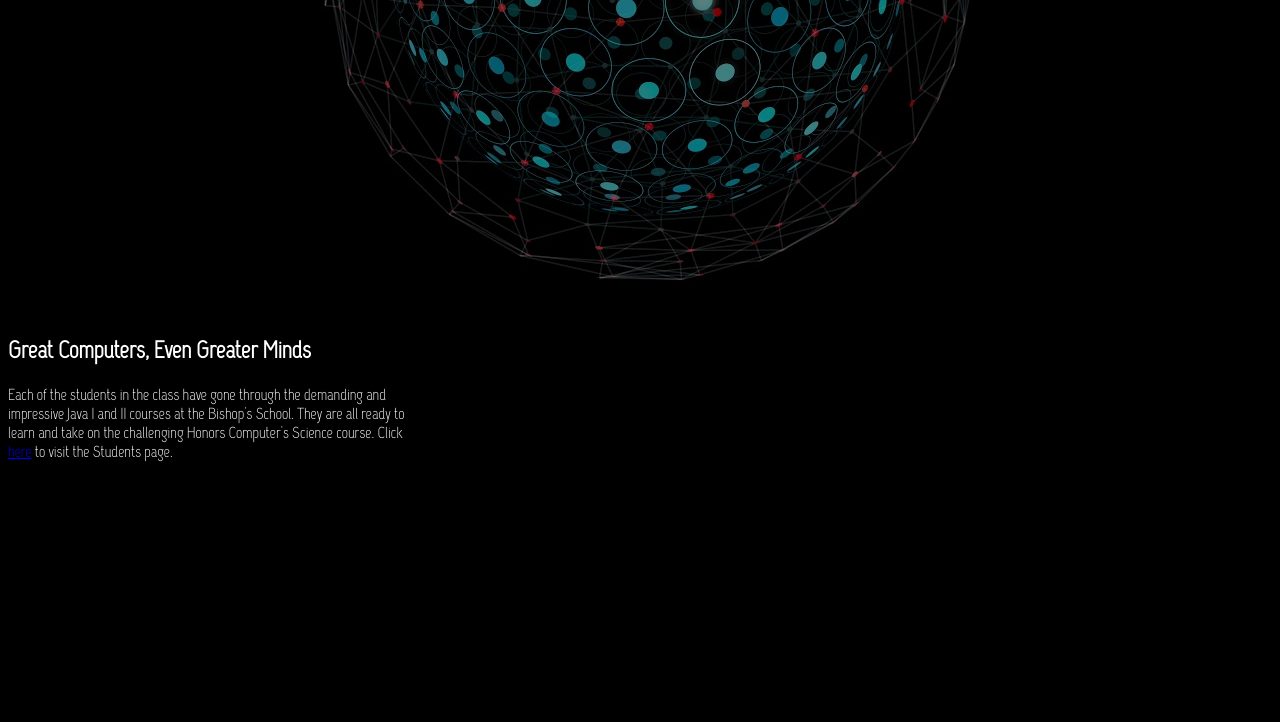
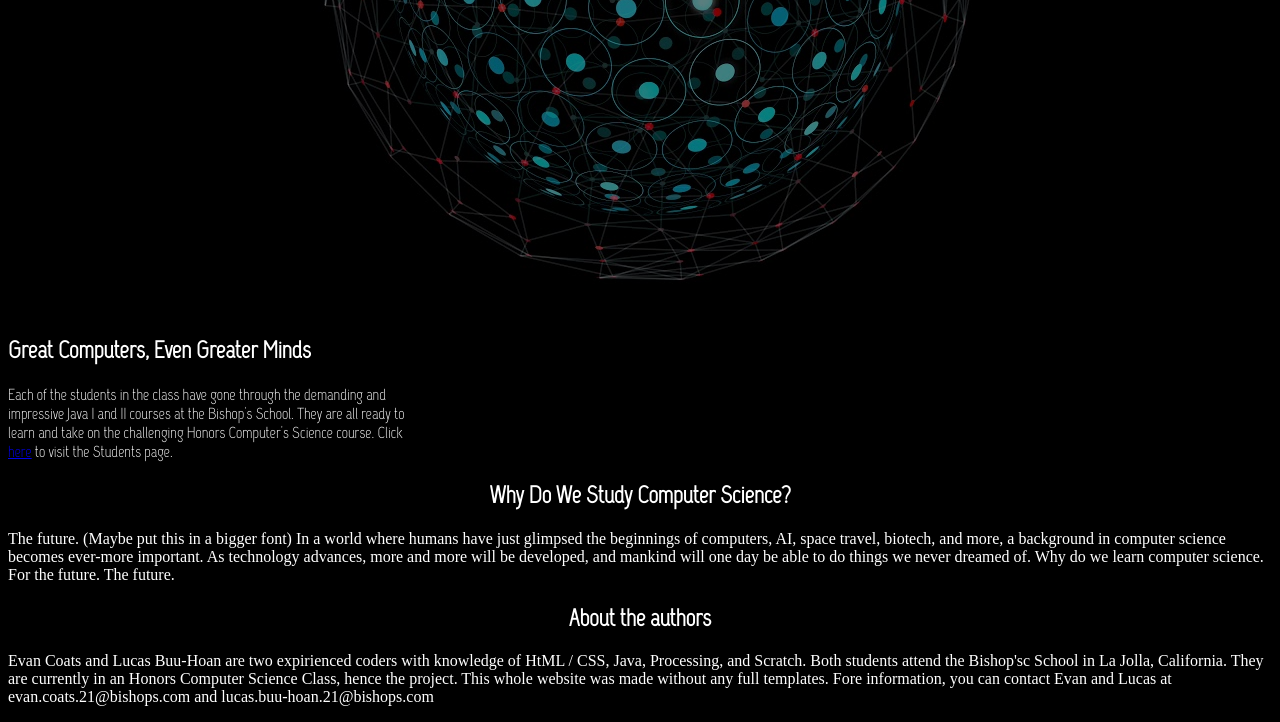
Before and after one commit to hapev/Evan-LucasCompSciWebsite, a plain HTML site: page Index.html in a window 1280 px wide. Shown: the part 457-1179 px from the top of the page. Before the commit the page ends 934 px from the top, so only its background shows below. Drawn offline with Linux system fonts and the light colour scheme.

Commit message:
blahblahblah

```diff
--- a/Index.html
+++ b/Index.html
@@ -46,5 +46,24 @@
         <p class = leftP>
         Each of the students in the class have gone through the demanding and impressive Java I and II courses at the Bishop's School. They are all ready to learn and take on the challenging Honors Computer's Science course. Click <a href = "Pages/Class/Students.html">here</a> to visit the Students page.
         </p>
+
+
+         <h2>
+        Why Do We Study Computer Science?
+        </h2>
+
+        <p >
+        The future. (Maybe put this in a bigger font) In a world where humans have just glimpsed the beginnings of computers, AI, space travel, biotech, and more, a background in computer science becomes ever-more important. As technology advances, more and more will be developed, and mankind will one day be able to do things we never dreamed of. Why do we learn computer science. For the future. The future.
+        </p>
+
+         <h2>
+       About the authors
+        </h2>
+
+        <p >
+       Evan Coats and Lucas Buu-Hoan are two expirienced coders with knowledge of HtML / CSS, Java, Processing, and Scratch. Both students attend the Bishop'sc School in La Jolla, California. They are currently in an Honors Computer Science Class, hence the project. This whole website was made without any full templates. Fore information, you can contact Evan and Lucas at evan.coats.21@bishops.com and lucas.buu-hoan.21@bishops.com
+        </p>
+
+
     </Body>
 </html>
--- a/allFiles.css
+++ b/allFiles.css
@@ -68,10 +68,12 @@ squaredHeader{
     margin-right:auto;
     background-color: darkcyan;
     color:darkred;
+
 }
 headerBasic{
     margin-top: 0px;
     color:lightgray;
+
 }
 .leftP {
 text-align:left;
```
Also changed, not shown: Pages/Curriculum.html (+18 -2 lines).
